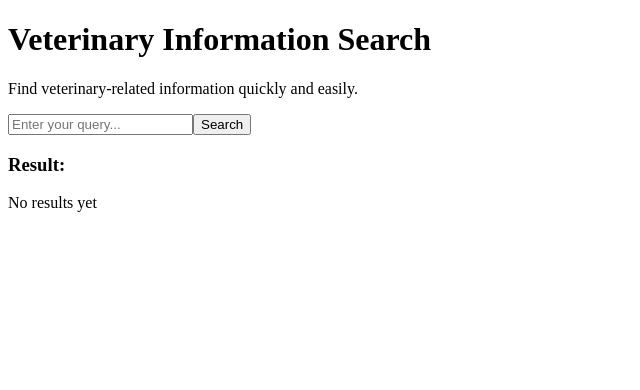
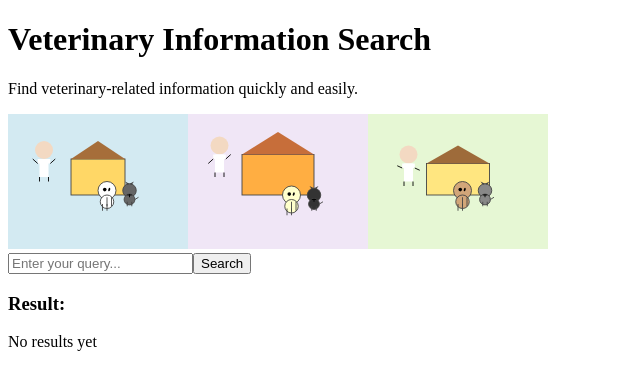
Before and after one commit to hippocratus/vet_hippocratus, a Next.js app: page /test in a window 1280 px wide. Shown: the top 390 px of the page, without its empty margins (0-640 px from the left). Built offline with nearby package versions, Linux system fonts and the light colour scheme.

Commit message:
Update test.tsx

```diff
--- a/src/pages/test.tsx
+++ b/src/pages/test.tsx
@@ -31,9 +31,244 @@ export default function TestPage() {
           Find veterinary-related information quickly and easily.
         </p>
 
-        {/* Временное удаление SVG-секции для проверки */}
-        <div className="mt-6">
-          {/* Здесь позже можно вставить SVG */}
+        {/* Секция с SVG‑иллюстрациями */}
+        <div className="flex flex-wrap gap-4 justify-center mt-6">
+          {/* Иллюстрация 1 */}
+          <svg
+            width="180"
+            height="auto"
+            viewBox="0 0 400 300"
+            xmlns="http://www.w3.org/2000/svg"
+          >
+            <rect width="400" height="300" fill="#d3eaf2" />
+            <rect
+              x="140"
+              y="100"
+              width="120"
+              height="80"
+              fill="#ffd766"
+              stroke="#444"
+              strokeWidth="2"
+            />
+            <polygon points="140,100 200,60 260,100" fill="#a66e3a" />
+            <circle cx="80" cy="80" r="20" fill="#f3d9c2" />
+            <rect x="70" y="100" width="20" height="40" fill="#ffffff" />
+            <rect x="66" y="100" width="28" height="10" fill="#ffffff" />
+            <line x1="70" y1="140" x2="70" y2="150" stroke="#000" strokeWidth="2" />
+            <line x1="90" y1="140" x2="90" y2="150" stroke="#000" strokeWidth="2" />
+            <line x1="66" y1="110" x2="55" y2="100" stroke="#000" strokeWidth="2" />
+            <line x1="94" y1="110" x2="105" y2="100" stroke="#000" strokeWidth="2" />
+            <circle
+              cx="220"
+              cy="170"
+              r="20"
+              fill="#ffffff"
+              stroke="#444"
+              strokeWidth="2"
+            />
+            <circle
+              cx="220"
+              cy="195"
+              r="15"
+              fill="#ffffff"
+              stroke="#444"
+              strokeWidth="2"
+            />
+            <circle cx="215" cy="168" r="4" fill="#000" />
+            <ellipse
+              cx="225"
+              cy="168"
+              rx="2"
+              ry="4"
+              fill="#000"
+              transform="rotate(20 225 168)"
+            />
+            <line x1="220" y1="185" x2="220" y2="205" stroke="#444" strokeWidth="2" />
+            <line x1="230" y1="185" x2="230" y2="205" stroke="#444" strokeWidth="2" />
+            <line x1="210" y1="200" x2="210" y2="215" stroke="#444" strokeWidth="2" />
+            <line x1="220" y1="200" x2="220" y2="215" stroke="#444" strokeWidth="2" />
+            <circle
+              cx="270"
+              cy="170"
+              r="15"
+              fill="#666"
+              stroke="#444"
+              strokeWidth="2"
+            />
+            <polygon points="265,157 260,150 270,155" fill="#444" />
+            <polygon points="275,157 280,150 270,155" fill="#444" />
+            <circle
+              cx="270"
+              cy="190"
+              r="12"
+              fill="#666"
+              stroke="#444"
+              strokeWidth="2"
+            />
+            <line x1="270" y1="178" x2="270" y2="185" stroke="#000" strokeWidth="2" />
+            <line x1="265" y1="180" x2="275" y2="180" stroke="#000" strokeWidth="2" />
+            <line x1="265" y1="195" x2="265" y2="205" stroke="#444" strokeWidth="2" />
+            <line x1="275" y1="195" x2="275" y2="205" stroke="#444" strokeWidth="2" />
+            <line x1="282" y1="190" x2="290" y2="185" stroke="#444" strokeWidth="2" />
+          </svg>
+
+          {/* Иллюстрация 2 */}
+          <svg
+            width="180"
+            height="auto"
+            viewBox="0 0 400 300"
+            xmlns="http://www.w3.org/2000/svg"
+          >
+            <rect width="400" height="300" fill="#f0e6f6" />
+            <rect
+              x="120"
+              y="90"
+              width="160"
+              height="90"
+              fill="#ffae42"
+              stroke="#444"
+              strokeWidth="2"
+            />
+            <polygon points="120,90 200,40 280,90" fill="#c76e3a" />
+            <circle cx="70" cy="70" r="20" fill="#f3d9c2" />
+            <rect x="60" y="90" width="20" height="40" fill="#ffffff" />
+            <rect x="56" y="90" width="28" height="10" fill="#ffffff" />
+            <line x1="60" y1="130" x2="60" y2="140" stroke="#000" strokeWidth="2" />
+            <line x1="80" y1="130" x2="80" y2="140" stroke="#000" strokeWidth="2" />
+            <line x1="56" y1="100" x2="45" y2="110" stroke="#000" strokeWidth="2" />
+            <line x1="84" y1="100" x2="95" y2="90" stroke="#000" strokeWidth="2" />
+            <circle
+              cx="230"
+              cy="180"
+              r="20"
+              fill="#ffc"
+              stroke="#444"
+              strokeWidth="2"
+            />
+            <circle
+              cx="230"
+              cy="205"
+              r="15"
+              fill="#ffc"
+              stroke="#444"
+              strokeWidth="2"
+            />
+            <circle cx="225" cy="178" r="4" fill="#000" />
+            <ellipse
+              cx="235"
+              cy="178"
+              rx="2"
+              ry="4"
+              fill="#000"
+              transform="rotate(20 235 178)"
+            />
+            <line x1="230" y1="195" x2="230" y2="215" stroke="#444" strokeWidth="2" />
+            <line x1="240" y1="195" x2="240" y2="215" stroke="#444" strokeWidth="2" />
+            <line x1="220" y1="210" x2="220" y2="225" stroke="#444" strokeWidth="2" />
+            <line x1="230" y1="210" x2="230" y2="225" stroke="#444" strokeWidth="2" />
+            <circle
+              cx="280"
+              cy="180"
+              r="15"
+              fill="#333"
+              stroke="#444"
+              strokeWidth="2"
+            />
+            <polygon points="275,167 270,160 280,165" fill="#444" />
+            <polygon points="285,167 290,160 280,165" fill="#444" />
+            <circle
+              cx="280"
+              cy="200"
+              r="12"
+              fill="#333"
+              stroke="#444"
+              strokeWidth="2"
+            />
+            <line x1="280" y1="188" x2="280" y2="195" stroke="#000" strokeWidth="2" />
+            <line x1="275" y1="190" x2="285" y2="190" stroke="#000" strokeWidth="2" />
+            <line x1="275" y1="205" x2="275" y2="215" stroke="#444" strokeWidth="2" />
+            <line x1="285" y1="205" x2="285" y2="215" stroke="#444" strokeWidth="2" />
+            <line x1="292" y1="200" x2="300" y2="195" stroke="#444" strokeWidth="2" />
+          </svg>
+
+          {/* Иллюстрация 3 */}
+          <svg
+            width="180"
+            height="auto"
+            viewBox="0 0 400 300"
+            xmlns="http://www.w3.org/2000/svg"
+          >
+            <rect width="400" height="300" fill="#e6f7d4" />
+            <rect
+              x="130"
+              y="110"
+              width="140"
+              height="70"
+              fill="#ffe680"
+              stroke="#444"
+              strokeWidth="2"
+            />
+            <polygon points="130,110 200,70 270,110" fill="#9e6b3a" />
+            <circle cx="90" cy="90" r="20" fill="#f3d9c2" />
+            <rect x="80" y="110" width="20" height="40" fill="#ffffff" />
+            <rect x="76" y="110" width="28" height="10" fill="#ffffff" />
+            <line x1="80" y1="150" x2="80" y2="160" stroke="#000" strokeWidth="2" />
+            <line x1="100" y1="150" x2="100" y2="160" stroke="#000" strokeWidth="2" />
+            <line x1="76" y1="120" x2="65" y2="115" stroke="#000" strokeWidth="2" />
+            <line x1="104" y1="120" x2="115" y2="125" stroke="#000" strokeWidth="2" />
+            <circle
+              cx="210"
+              cy="170"
+              r="20"
+              fill="#d2a679"
+              stroke="#444"
+              strokeWidth="2"
+            />
+            <circle
+              cx="210"
+              cy="195"
+              r="15"
+              fill="#d2a679"
+              stroke="#444"
+              strokeWidth="2"
+            />
+            <circle cx="205" cy="168" r="4" fill="#000" />
+            <ellipse
+              cx="215"
+              cy="168"
+              rx="2"
+              ry="4"
+              fill="#000"
+              transform="rotate(20 215 168)"
+            />
+            <line x1="210" y1="185" x2="210" y2="205" stroke="#444" strokeWidth="2" />
+            <line x1="220" y1="185" x2="220" y2="205" stroke="#444" strokeWidth="2" />
+            <line x1="200" y1="200" x2="200" y2="215" stroke="#444" strokeWidth="2" />
+            <line x1="210" y1="200" x2="210" y2="215" stroke="#444" strokeWidth="2" />
+            <circle
+              cx="260"
+              cy="170"
+              r="15"
+              fill="#888"
+              stroke="#444"
+              strokeWidth="2"
+            />
+            <polygon points="255,157 250,150 260,155" fill="#444" />
+            <polygon points="265,157 270,150 260,155" fill="#444" />
+            <circle
+              cx="260"
+              cy="190"
+              r="12"
+              fill="#888"
+              stroke="#444"
+              strokeWidth="2"
+            />
+            <line x1="260" y1="178" x2="260" y2="185" stroke="#000" strokeWidth="2" />
+            <line x1="255" y1="180" x2="265" y2="180" stroke="#000" strokeWidth="2" />
+            <line x1="255" y1="195" x2="255" y2="205" stroke="#444" strokeWidth="2" />
+            <line x1="265" y1="195" x2="265" y2="205" stroke="#444" strokeWidth="2" />
+            <line x1="272" y1="190" x2="280" y2="185" stroke="#444" strokeWidth="2" />
+          </svg>
         </div>
 
         <div className="flex flex-col md:flex-row mt-6">
```
